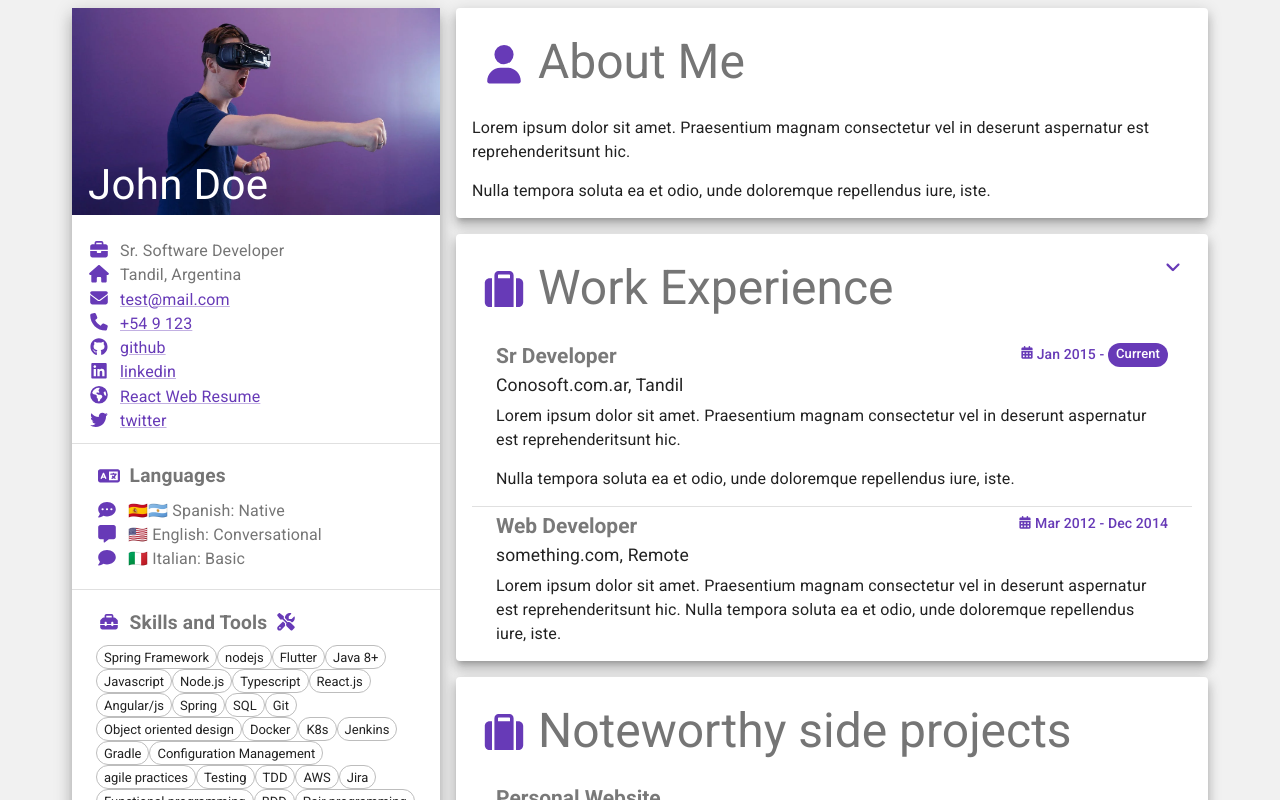
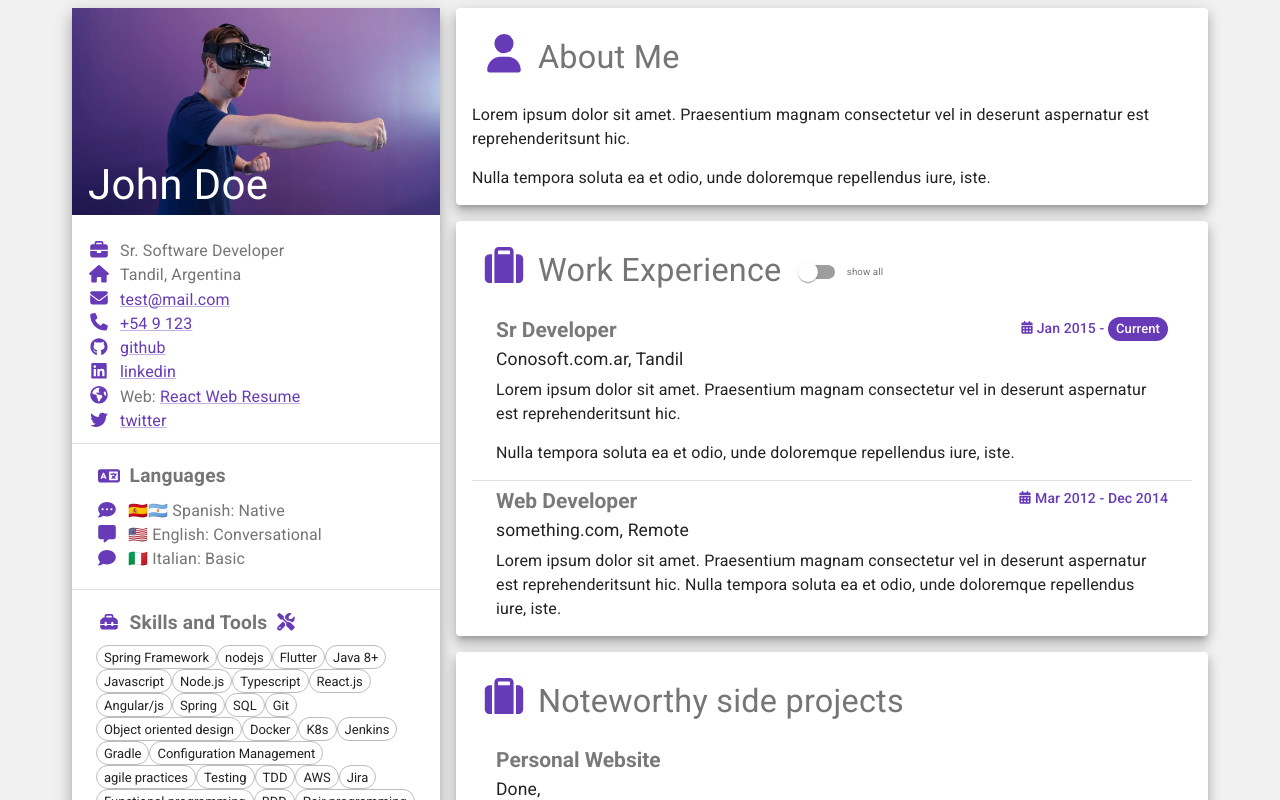
Before and after one commit to fmillone/react-web-resume, a React (Create React App) app: page / in a window 1280 px wide. Shown: the top 800 px of the page. Built offline with nearby package versions, Linux system fonts and the light colour scheme.

Commit message:
skills scroll. switch for expanded content. minor css changes

```diff
--- a/src/components/mainColumn/cards.tsx
+++ b/src/components/mainColumn/cards.tsx
@@ -1,6 +1,5 @@
 import type { IconDefinition } from "@fortawesome/fontawesome-svg-core";
-import { faAngleDown, faAngleLeft } from "@fortawesome/free-solid-svg-icons";
-import { Collapse, IconButton, Paper, Typography } from "@mui/material";
+import { Collapse, FormControlLabel, Paper, Switch, Typography } from "@mui/material";
 import { useMemo, useState } from "react";
 import { TransitionGroup } from "react-transition-group";
 import { Experience } from "../../services/ResumeService";
@@ -17,9 +16,13 @@ export function ExpandableCard({ experience, icon, title }: ExpandableCardProps)
 
   const expandable = useMemo(() => !experience.every(e => e.showCompressed), [experience]);
   const expandIcon = useMemo(() => expandable && (
-    <IconButton sx={{ marginTop: '1rem', float: 'right' }} onClick={() => setExpanded(e => !e)}>
-      <ResumeIcon sx={{ marginRight: 0 }} icon={expanded ? faAngleLeft : faAngleDown} />
-    </IconButton>
+    <FormControlLabel
+      label={<Typography sx={{ fontSize: '0.3em' }}>{expanded ? 'show less' : 'show all'}</Typography>}
+      labelPlacement='end'
+      control={
+        <Switch sx={{ marginLeft: '10px' }} color="primary" onChange={() => setExpanded(e => !e)} />
+      }
+    />
   ), [expanded, expandable]);
 
   const data = useMemo(
@@ -29,8 +32,7 @@ export function ExpandableCard({ experience, icon, title }: ExpandableCardProps)
 
   return (
     <Paper sx={contentSx} elevation={8}>
-      {expandIcon}
-      <CardHeading icon={icon}>{title}</CardHeading>
+      <CardHeading icon={icon}>{title} {expandIcon}</CardHeading>
       <TransitionGroup>
         {data.map(collapsed(toContentDescription))}
       </TransitionGroup>
@@ -64,11 +66,11 @@ export function ContentCard(props: ContentCardProps) {
 
 interface CardHeadingProps {
   icon: IconDefinition;
-  children: JSX.Element | string,
+  children: JSX.Element | string | (JSX.Element | string | false)[];
 }
 function CardHeading({ icon, children }: CardHeadingProps) {
   return (
-    <Typography variant='h3' color='text.secondary' sx={{ margin: '10px 8px', padding: '16px 0' }}>
+    <Typography variant='h4' color='text.secondary' sx={{ margin: '10px 8px', padding: '16px 0' }}>
       <ResumeIcon sx={{ fontSize: '2.4rem' }} icon={icon} />
       {children}
     </Typography>
--- a/src/components/sidebar/ContactInfo.tsx
+++ b/src/components/sidebar/ContactInfo.tsx
@@ -26,7 +26,7 @@ export function ContactInfo() {
         <Link href={`https://www.linkedin.com/in/${contact.linkedin}`}>{contact.linkedin}</Link>
       </ContactItem>
       <ContactItem icon={faGlobeAmericas}>
-        <Link href={contact.website}>{contact.websiteName || contact.website}</Link>
+        Web: <Link href={contact.website}>{contact.websiteName || contact.website}</Link>
       </ContactItem>
       <ContactItem icon={faTwitter}>
         <Link href={`https://twitter.com/${contact.twitter}`}>{contact.twitter}</Link>
@@ -37,7 +37,7 @@ export function ContactInfo() {
 
 interface ContactItemProps {
   icon: IconDefinition;
-  children: JSX.Element | string;
+  children: JSX.Element | string | (JSX.Element | string)[];
 }
 function ContactItem({ icon, children }: ContactItemProps) {
   return (
--- a/src/components/sidebar/Skills.tsx
+++ b/src/components/sidebar/Skills.tsx
@@ -1,5 +1,5 @@
 import { faScrewdriverWrench, faToolbox } from "@fortawesome/free-solid-svg-icons";
-import { Chip, Container, Stack, SxProps, Typography } from "@mui/material";
+import { Chip, Container, Stack, SxProps, Theme, Typography, useMediaQuery } from "@mui/material";
 import React from "react";
 import { resumeService } from "../../services/ResumeService";
 import { contentSx, ResumeIcon } from "../common";
@@ -20,6 +20,8 @@ function toChip(e: string, index: number): JSX.Element {
 }
 
 export function Skills() {
+  const isLessOf320 = useMediaQuery((theme: Theme) => theme.breakpoints.down(320));
+
   return (
     <Stack sx={{ margin: '0.5rem 0' }}>
       <Typography sx={sx} >
@@ -28,7 +30,7 @@ export function Skills() {
         <ResumeIcon sx={{ marginLeft: '0.5rem' }} icon={faScrewdriverWrench} />
       </Typography>
 
-      <Container sx={{ marginTop: 1 }}>
+      <Container sx={{ marginTop: 1, maxHeight: isLessOf320 ?  220 : undefined , overflow: 'auto' }}>
         {skills}
       </Container>
     </Stack>
```
